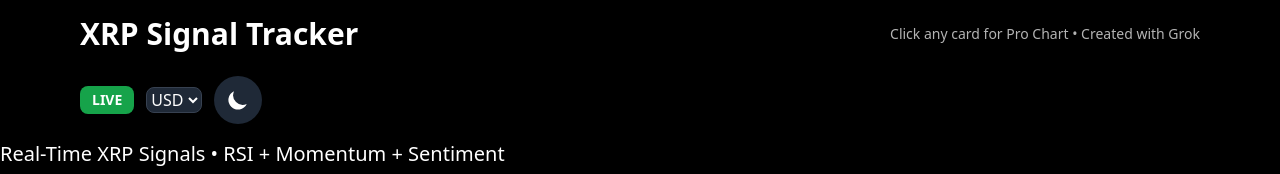
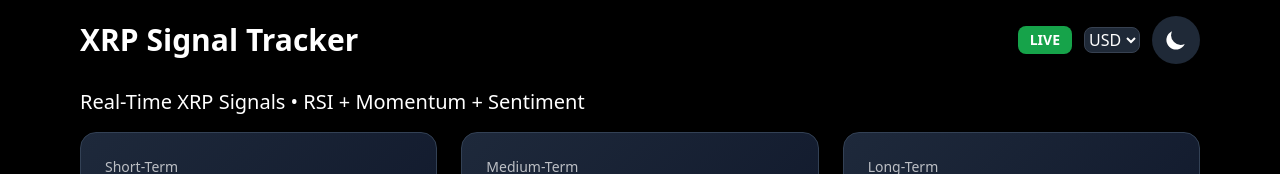
Before and after one commit to nobodyknowseverything/RealTimeSignals, a plain HTML site: page index.html in a window 1280 px wide. Shown: the top 174 px of the page. Drawn offline with nearby package versions, Linux system fonts and the light colour scheme; no server answers.

Commit message:
Fix HTML encoding issues in index.html

```diff
--- a/index.html
+++ b/index.html
@@ -29,9 +29,7 @@
   <div class="max-w-6xl mx-auto p-4">
     <div class="flex justify-between items-center mb-6">
       <h1 class="text-3xl font-bold">XRP Signal Tracker</h1>
-       <p class="text-sm opacity-70">Click any card for Pro Chart • Created with Grok</p>
-      </div>
-      <div class="flex items-center gap-3">
+        <div class="flex items-center gap-3">
         <span class="bg-green-600 text-white px-3 py-1 rounded-lg text-sm font-bold">LIVE</span>
         <select id="currencySelect">
           <option value="USD">USD</option>
```
